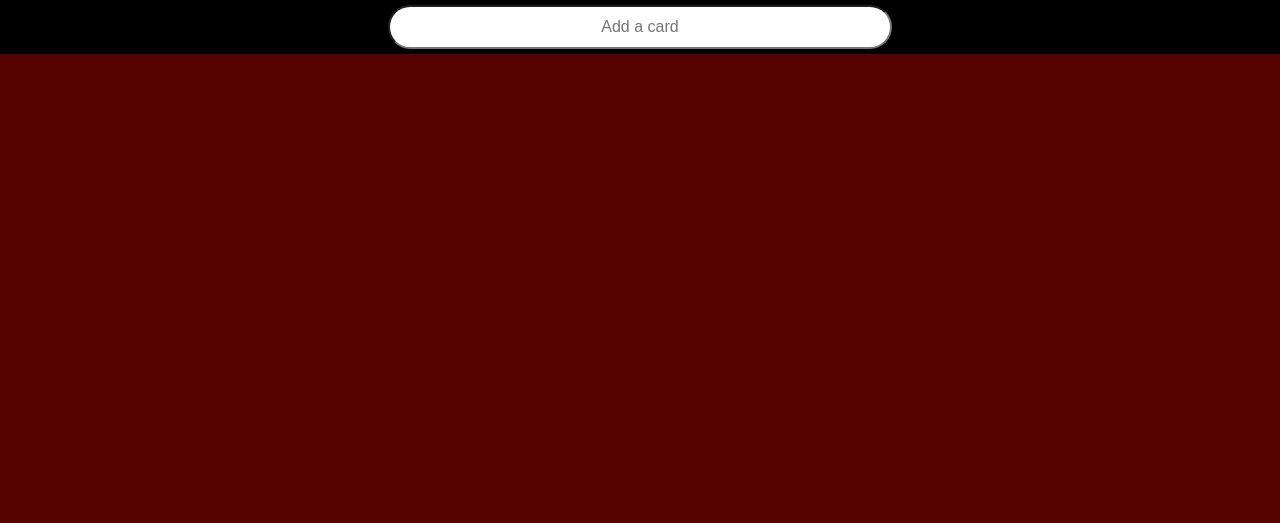
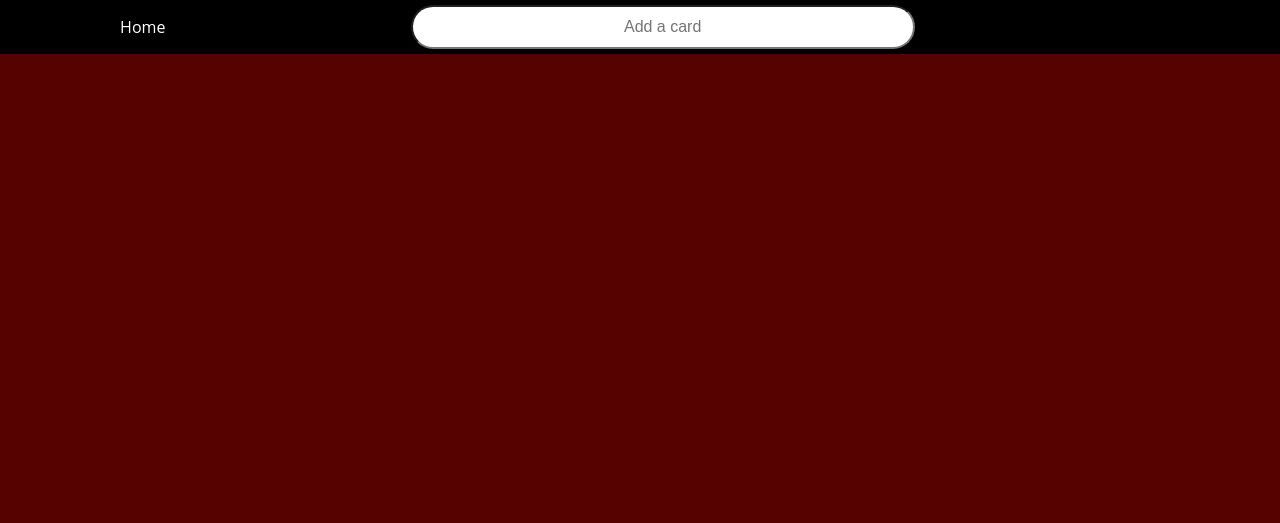
Before and after one commit to Connor-Kubas/vsverse, a Django app: page /deck/1/ in a window 1280 px wide. Shown: the top 523 px of the page. Run offline with Django 4.2, Linux system fonts and the light colour scheme; tables that the repository leaves empty hold one stand-in row (values such as "Sample post"); some libraries are stand-ins or nearby versions.

Commit message:
Added home button

```diff
--- a/vsverse/static/css/styles.css
+++ b/vsverse/static/css/styles.css
@@ -64,28 +64,6 @@ body {
 .location {
     background-color: rgb(23, 102, 32);
     overflow: auto;
-}
-
-.search-container {
-    background-color: black;
-    display: flex;
-    justify-content: center;
-    align-items: center;
-    /* margin-top: 5%; */
-    width: 100%;
-    height: 5%;
-}
-
-.search-input {
-    /* width: 40%;
-    height: 100%; */
-    margin: 5px;
-    width: 500px;
-    height: 40px;
-    border-radius: 2000000px;
-    outline: none;
-    text-align: center;
-    font-size: 1em;
 }
 
 /* Index.html */
--- a/vsverse/templates/search-template.html
+++ b/vsverse/templates/search-template.html
@@ -1,5 +1,8 @@
 <div class="search-container">
-    {% comment %} <form method="GET" action='search/'> {% endcomment %}
+
+    <a href="/" class="home-button">Home</a>
+
+    <div class="search-stuff">
         <form method="get" action='search/' autocomplete="off">
             {% comment %} <input type="text" name="data" class="search-input"></input> {% endcomment %}
             <input class="search-input"
@@ -14,3 +17,42 @@
             {% include 'partial_results.html' %}
         </section>
     </div>
+
+    <div class="user">
+    </div>
+</div>
+
+<style>
+
+    .search-container {
+        background-color: black;
+        display: flex;
+        justify-content: space-around;
+        align-items: center;
+        /* margin-top: 5%; */
+        width: 100%;
+        height: 5%;
+    }
+
+    .home-button {
+        text-decoration: none;
+        color: white;
+        font-family: 'Open Sans';
+    }
+
+    .search-input {
+        margin: 5px;
+        width: 500px;
+        height: 40px;
+        border-radius: 2000000px;
+        outline: none;
+        text-align: center;
+        font-size: 1em;
+    }
+
+    .user {
+        {% comment %} height: 100%;
+        width: 10%; {% endcomment %}
+    }
+
+</style>
```
Lines whose indentation alone changed are shown as unchanged.
